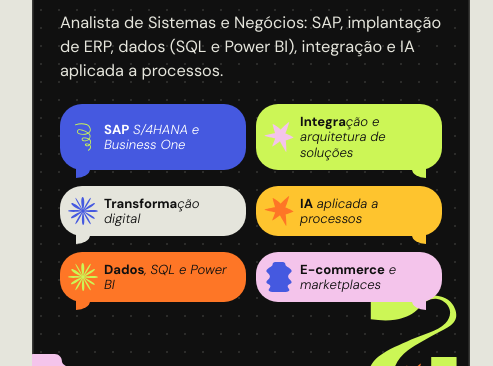
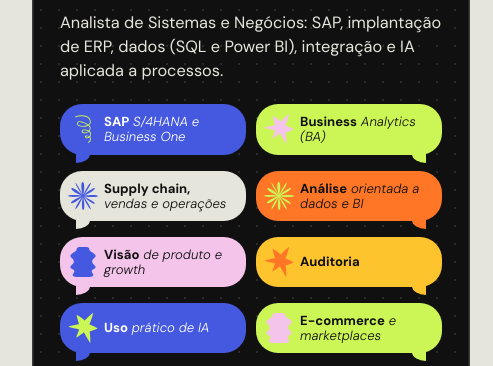
Before and after one commit to adeliamodesto/adeliamodesto.github.io, a plain HTML site: page index.html in a window 1280 px wide. Shown: the part 423-789 px from the top of the page, 112-605 px from the left. Drawn offline with nearby package versions, Linux system fonts and the light colour scheme.

Commit message:
Update index.html

```diff
--- a/index.html
+++ b/index.html
@@ -181,11 +181,15 @@ var SITE={
   resumo:"Analista de Sistemas e Negócios: SAP, implantação de ERP, dados (SQL e Power BI), integração e IA aplicada a processos.",
   areas:[
     {t:"SAP",s:" S/4HANA e Business One",cor:"azul",el:"espiral"},
-    {t:"Integra",s:"ção e arquitetura de soluções",cor:"lime",el:"estrela"},
-    {t:"Transforma",s:"ção digital",cor:"alab",el:"margarida"},
-    {t:"IA",s:" aplicada a processos",cor:"amarelo",el:"mini"},
-    {t:"Dados",s:", SQL e Power BI",cor:"laranja",el:"asterisco"},
-    {t:"E-commerce",s:" e marketplaces",cor:"lavanda",el:"onda"}
+    {t:"Business",s:" Analytics (BA)",cor:"lime",el:"estrela"},
+    {t:"Supply chain,",s:" vendas e operações",cor:"alab",el:"margarida"},
+    {t:"Análise",s:" orientada a dados e BI",cor:"laranja",el:"asterisco"},
+    {t:"Visão",s:" de produto e growth",cor:"lavanda",el:"onda"},
+    {t:"Auditoria",s:"",cor:"amarelo",el:"mini"},
+    {t:"Uso",s:" prático de IA",cor:"azul",el:"estrela"},
+    {t:"E-commerce",s:" e marketplaces",cor:"lime",el:"onda"},
+    {t:"Integra",s:"ção de sistemas",cor:"laranja",el:"mini"},
+    {t:"Transforma",s:"ção digital",cor:"alab",el:"margarida"}
   ],
   falas:["Vamos conectar processos e tecnologia?","Prefere conversar? O WhatsApp está logo abaixo.","Quer ver o que estou construindo? Abra o GitHub.","Quer falar de marketplace, ERP ou dados? Me chama no WhatsApp.","Sou do SAP e de ERP. Vamos conversar?"],
   grupos:[
```
